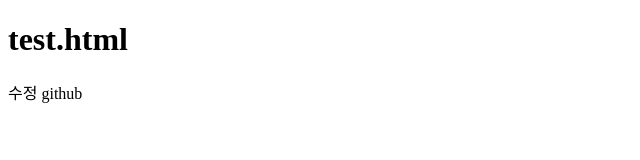
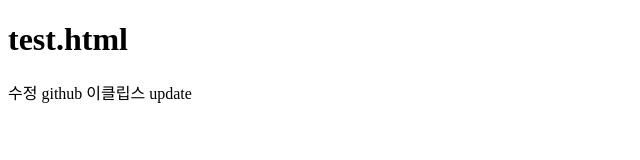
Before and after one commit to mingdi0808/my-space-20221028, a plain HTML site: page GitTest20221028/src/main/webapp/Test.html in a window 1280 px wide. Shown: the whole page, without its empty margins (0-640 px from the left). Drawn offline with Linux system fonts and the light colour scheme.

Commit message:
이클립스 update

```diff
--- a/GitTest20221028/src/main/webapp/Test.html
+++ b/GitTest20221028/src/main/webapp/Test.html
@@ -8,5 +8,6 @@
 <h1>test.html</h1>
 수정
 github
+이클립스 update
 </body>
 </html>
```
